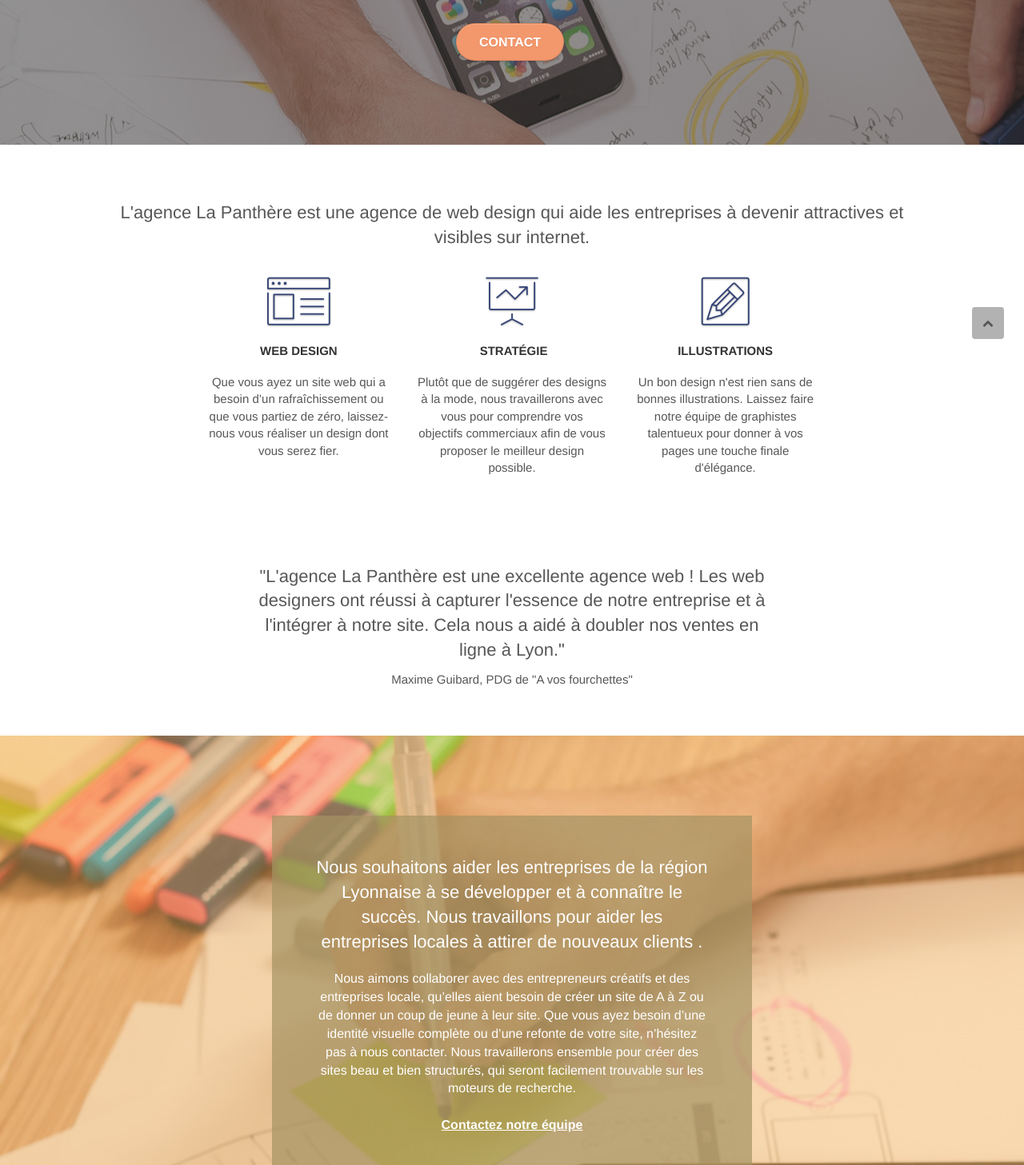
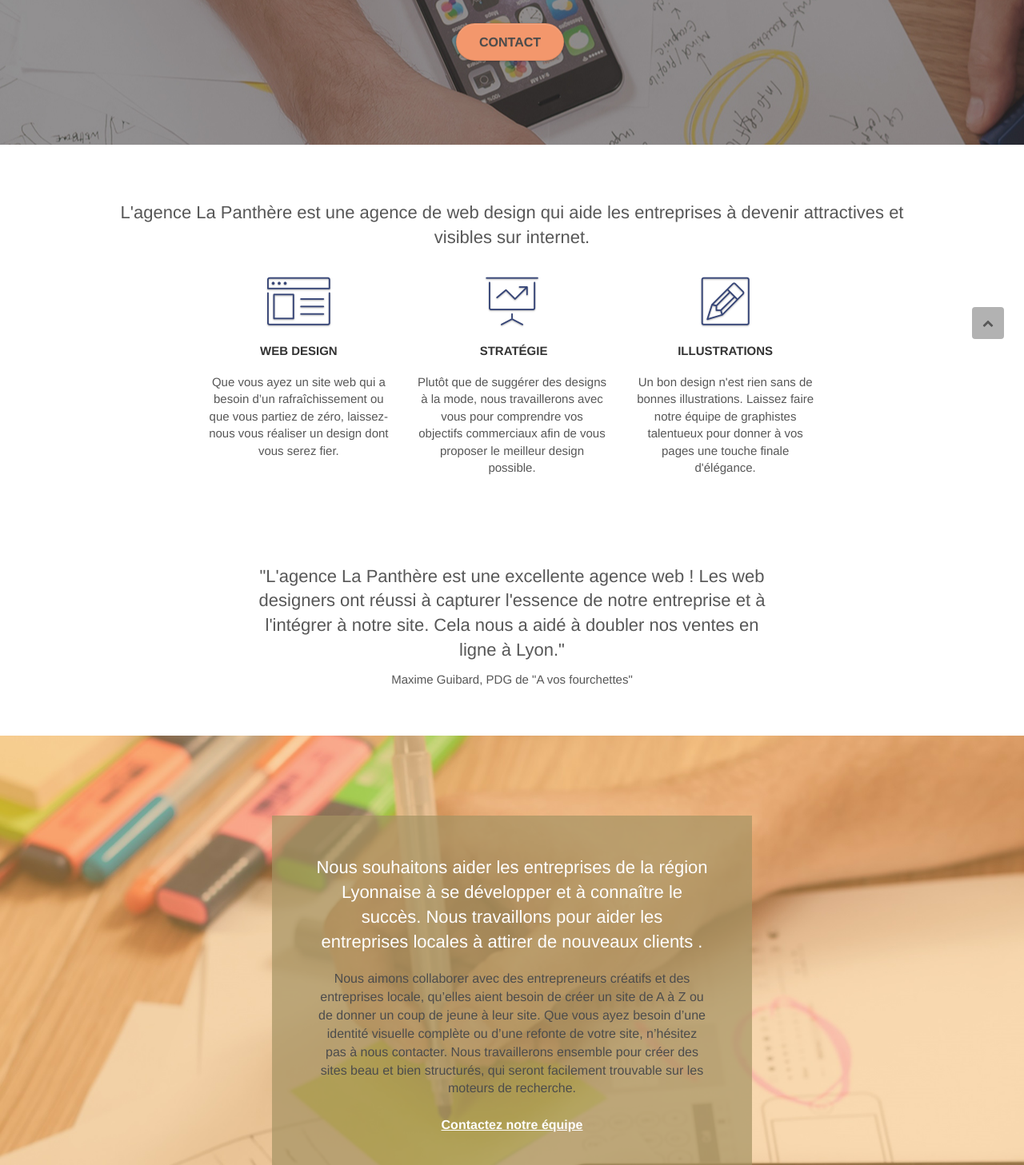
Before and after one commit to NicoSmooky/Demay_Nicolas_2_code_01032022, a plain HTML site: page index.html in a window 1280 px wide. Shown: the part 351-1808 px from the top of the page at 80% size. Drawn offline with Linux system fonts and the light colour scheme.

Commit message:
Update style.css

```diff
--- a/style.css
+++ b/style.css
@@ -139,7 +139,7 @@ a:hover {
 .d-bloc h5 a,
 .d-bloc h6 a,
 .d-bloc p a {
-    color: rgb(255, 255, 255);
+    color: #4c4c4c;
 }
 
 .d-bloc .a-btn:hover,
@@ -751,7 +751,7 @@ h4 {
 }
 
 .white {
-    color: #FFFFFF!important;
+    color: #4c4c4c!important;
     font-size: 16PX;
 }
 
@@ -796,8 +796,8 @@ h4 {
 }
 
 .btn-atomic-tangerine {
-    background: #F3976C;
-    color: #FFFFFF!important;
+    background: rgb(243 151 108 / 100%);
+    color: #4c4c4c!important;
 }
 
 .btn-atomic-tangerine:hover {
```
